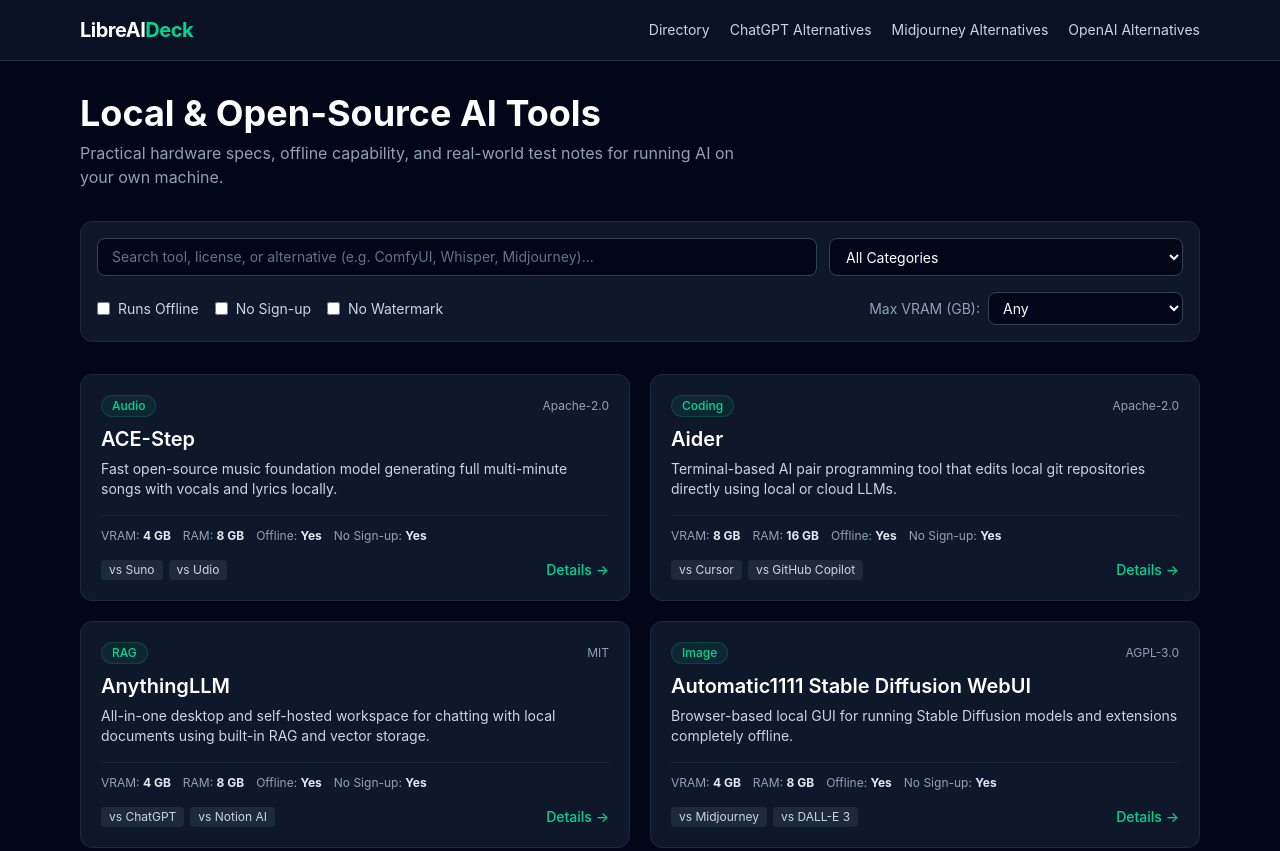
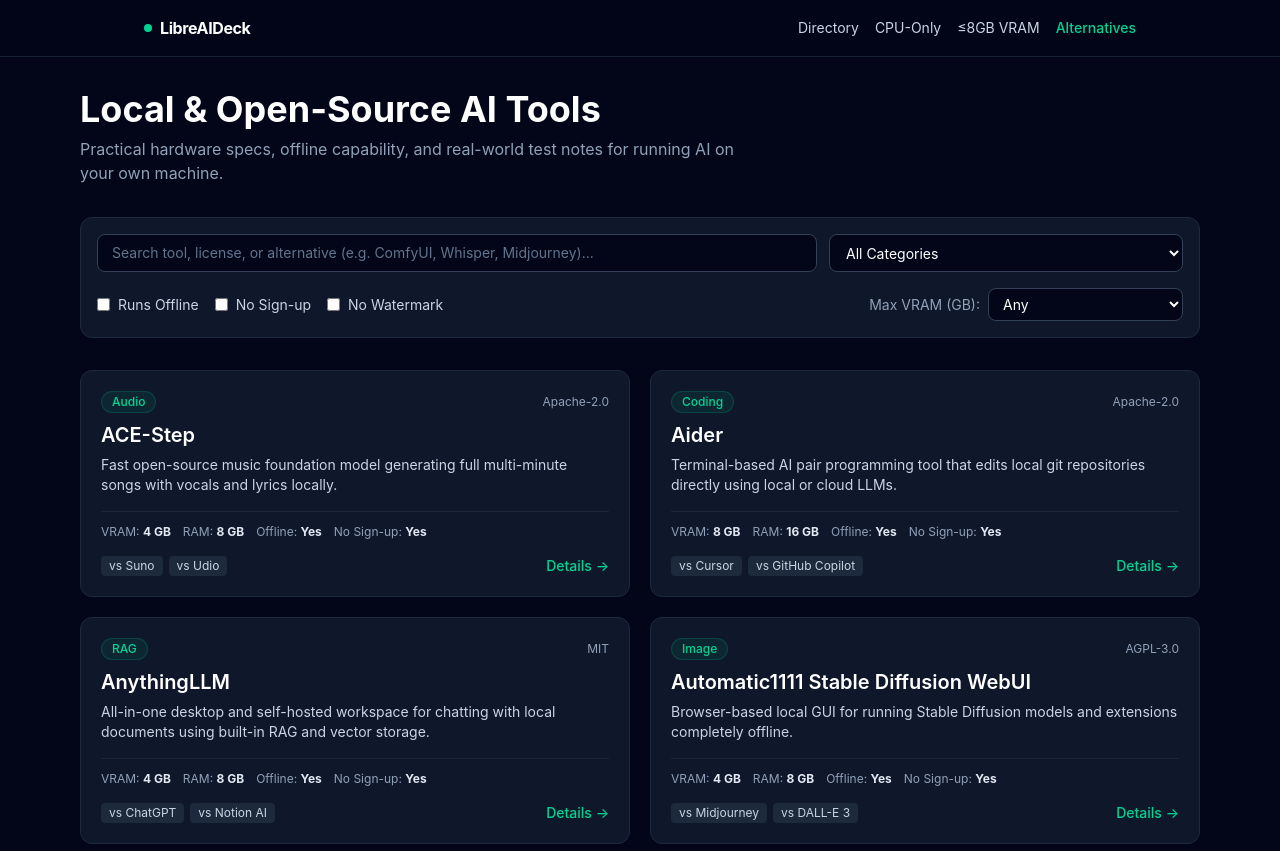
Before and after one commit to tranalvin28-coder/libreaideck, an Astro site: page / in a window 1280 px wide. Shown: the top 851 px of the page. Built offline with nearby package versions, Linux system fonts and the light colour scheme; Astro itself is replaced by a stand-in of ours.

Commit message:
Add sticky global header navigation for Directory, VRAM tiers, and Alternatives

```diff
--- a/src/layouts/BaseLayout.astro
+++ b/src/layouts/BaseLayout.astro
@@ -42,19 +42,20 @@ const ogImageURL = `${siteOrigin}/og-image.svg`;
     <meta name="twitter:image" content={ogImageURL} />
   </head>
   <body class="bg-slate-950 text-slate-100 min-h-screen antialiased">
-    <header class="border-b border-slate-800 bg-slate-900/70 backdrop-blur">
-      <div class="max-w-6xl mx-auto px-4 py-4 flex items-center justify-between gap-4">
-        <a href="/" class="text-xl font-bold tracking-tight text-white">
-          LibreAI<span class="text-emerald-400">Deck</span>
-        </a>
-        <nav class="flex items-center gap-5 text-sm text-slate-300">
-          <a href="/" class="hover:text-white transition">Directory</a>
-          <a href="/alternatives/chatgpt" class="hover:text-white transition">ChatGPT Alternatives</a>
-          <a href="/alternatives/midjourney" class="hover:text-white transition">Midjourney Alternatives</a>
-          <a href="/alternatives/openai-api" class="hover:text-white transition">OpenAI Alternatives</a>
-        </nav>
-      </div>
-    </header>
+    <header class="border-b border-slate-800/80 bg-slate-950/90 backdrop-blur sticky top-0 z-40">
+    <div class="max-w-5xl mx-auto px-4 h-14 flex items-center justify-between">
+      <a href="/" class="font-bold text-white tracking-tight flex items-center gap-2">
+        <span class="w-2 h-2 rounded-full bg-emerald-400"></span>
+        <span>LibreAIDeck</span>
+      </a>
+      <nav class="flex items-center gap-4 text-xs sm:text-sm text-slate-300">
+        <a href="/" class="hover:text-white transition">Directory</a>
+        <a href="/vram/cpu-only" class="hover:text-white transition">CPU-Only</a>
+        <a href="/vram/8gb" class="hover:text-white transition">≤8GB VRAM</a>
+        <a href="/alternatives/" class="text-emerald-400 hover:text-emerald-300 font-medium transition">Alternatives</a>
+      </nav>
+    </div>
+  </header>
 
     <main class="max-w-6xl mx-auto px-4 py-8">
       <slot />
```
